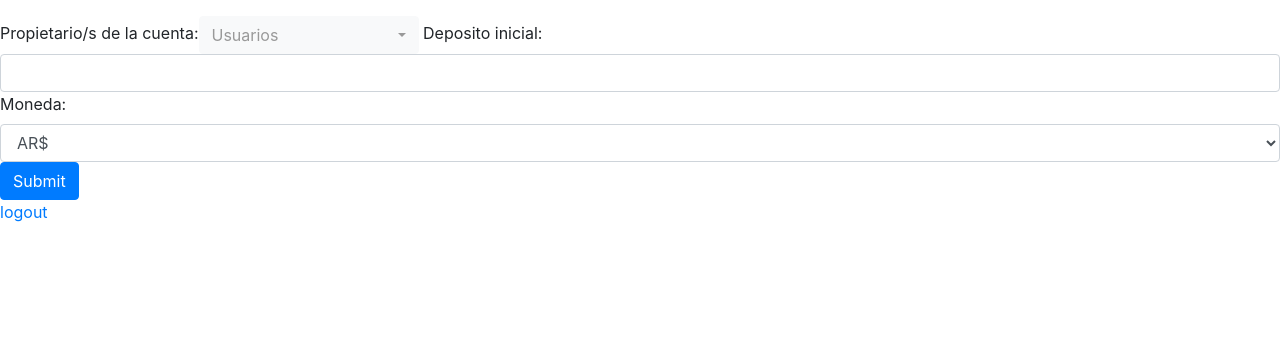
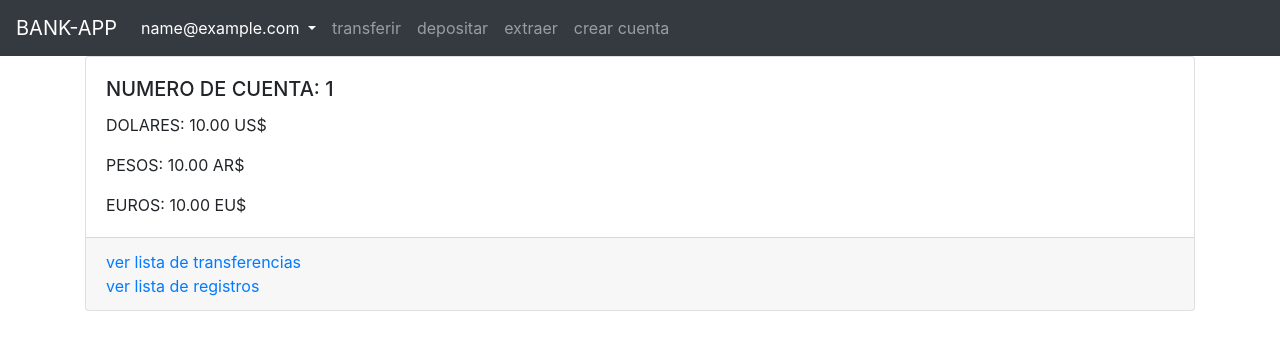
Before and after one commit to nbmateus/django-bank-app, a Django app: page / in a window 1280 px wide. Shown: the top 350 px of the page. Run offline with Django 3.2, Linux system fonts and the light colour scheme; a user stored in the database is signed in; tables that the repository leaves empty hold one stand-in row (values such as "Sample post"); some libraries are stand-ins or nearby versions.

Commit message:
interfaz admin

```diff
--- a/bankAccounts/views.py
+++ b/bankAccounts/views.py
@@ -10,7 +10,7 @@ from django.contrib.auth.mixins import LoginRequiredMixin
 def home(request):
     if request.user.is_authenticated:
         if request.user.is_admin:
-            return render(request, template_name = 'bankAccounts/admin.html', context={'accForm':AccountForm(user=request.user)})
+            return render(request, template_name = 'bankAccounts/admin.html', context={'accForm':AccountForm(user=request.user), 'transactionForm':TransactionForm(user=request.user),'depositForm':DepositForm(user=request.user), 'extractionForm':ExtractionForm(user=request.user)})
         return render(request, 'bankAccounts/user.html', {'transactionForm':TransactionForm(user=request.user),'depositForm':DepositForm(user=request.user), 'extractionForm':ExtractionForm(user=request.user)})
     return redirect('/login')
 
--- a/statics/js/bankAccounts/admin.js
+++ b/statics/js/bankAccounts/admin.js
@@ -1,6 +1,104 @@
 $(document).ready(function(){
     //$('select').selectpicker();
-    console.log("DOCUMENT READY")
+
+    $('#idTransactionForm').submit(function(){
+        event.preventDefault();
+        $.ajax({
+            url: $(this).attr("action"),
+            type: $(this).attr("method"),
+            data: $(this).serialize(),
+            success: function (response) {
+                if(response.errors){
+                    if (response.errors.rAccNumber){
+                        document.getElementById('idTransactionErrors').innerHTML ="<font color='red'>"+response.errors.rAccNumber+"</font>";
+                    }else{
+                        document.getElementById('idTransactionErrors').innerHTML ="<font color='red'>"+response.errors.__all__+"</font>";
+                    }
+
+                }else{
+                    //window.location.href = response.redirectUrl;
+                    document.getElementById('idTransactionErrors').innerHTML ="<font color='green'>Transaccion realizada con exito.</font>";
+
+                }
+            },
+            error: function (response) {
+                console.log("Error: " + response)
+            }
+        });
+
+    })
+
+    $('#idDepositForm').submit(function(){
+        event.preventDefault();
+        $.ajax({
+            url: $(this).attr("action"),
+            type: $(this).attr("method"),
+            data: $(this).serialize(),
+            success: function (response) {
+                console.log("Response: "+JSON.stringify(response))
+                if(response.errors && response.errors.amount){
+                        document.getElementById('idDepositErrors').innerHTML ="<font color='red'>"+response.errors.amount+"</font>";
+                }else{
+                    //window.location.href = response.redirectUrl;
+                    document.getElementById('idDepositErrors').innerHTML ="<font color='green'>"+response.message+"</font>";
+                }
+            },
+            error: function (response) {
+                console.log("Error: " + response)
+            }
+        });
+    })
+
+    $('#idExtractionForm').submit(function(){
+        event.preventDefault();
+        $.ajax({
+            url: $(this).attr("action"),
+            type: $(this).attr("method"),
+            data: $(this).serialize(),
+            success: function (response) {
+                console.log("Response: "+JSON.stringify(response))
+                if(response.errors && response.errors.amount){
+                        document.getElementById('idExtractionErrors').innerHTML ="<font color='red'>"+response.errors.amount+"</font>";
+                }else{
+                    //window.location.href = response.redirectUrl;
+                    document.getElementById('idExtractionErrors').innerHTML ="<font color='green'>"+response.message+"</font>";
+                }
+            },
+            error: function (response) {
+                console.log("Error: " + response)
+            }
+        });
+    })
+
+
+    //////IMPORT ACCOUNTS LIST HTML
+    $.ajax({
+        url: "/home/myAccounts/",
+        type: 'GET',
+        data: $(this).serialize(),
+        success: function (response) {
+            console.log("RESPONSE: "+response)
+            document.getElementById("idMyAccounts").innerHTML = response
+        },
+        error: function (response) {
+            console.log("Error: " + response)
+        }
+    });
+
+    //////IMPORT ACTIONS LIST HTML
+    $.ajax({
+        url: "/home/actionslog/",
+        type: 'GET',
+        data: $(this).serialize(),
+        success: function (response) {
+            console.log("RESPONSE: "+response)
+            document.getElementById("idMovimientos").innerHTML = response
+        },
+        error: function (response) {
+            console.log("Error: " + response)
+        }
+    });
+
     $('#idAccForm').submit(function(){
         console.log("SUBMIT FORM")
         event.preventDefault();
--- a/templates/bankAccounts/admin.html
+++ b/templates/bankAccounts/admin.html
@@ -1,34 +1,155 @@
 <!DOCTYPE html>
-<html lang="en">
+<html lang="es">
 
 <head>
   <meta charset="UTF-8">
   <meta name="viewport" content="width=device-width, initial-scale=1.0">
-  <meta http-equiv="X-UA-Compatible" content="ie=edge">
+  <title>ADMIN</title>
+</head>
 
-  <title>Index</title>
-
-  <link rel="stylesheet" href="/static/css/bootstrap.min.css">
+<link rel="stylesheet" href="/static/css/bootstrap.min.css">
  <!----> <link rel="stylesheet" href="/static/css/bootstrap-select.css">
   <script src="/static/js/bs/jquery-3.4.1.js"></script>
   <script src="/static/js/bs/bootstrap.bundle.min.js"></script>
   <script src="/static/js/bs/bootstrap-select.min.js"></script>
   <script src="/static/js/bankAccounts/admin.js"></script>
 
-
-</head>
-
 <body>
 
+  <nav class="navbar navbar-expand-lg navbar-dark bg-dark">
+    <a class="navbar-brand" href="/">BANK-APP</a>
+    <button class="navbar-toggler" type="button" data-toggle="collapse" data-target="#navbarNavAltMarkup"
+      aria-controls="navbarNavAltMarkup" aria-expanded="false" aria-label="Toggle navigation">
+      <span class="navbar-toggler-icon"></span>
+    </button>
+    <div class="collapse navbar-collapse" id="navbarNavAltMarkup">
+      <div class="navbar-nav">
+        <li class="nav-item dropdown active">
+          <a class="nav-link dropdown-toggle" href="#" id="navbarDropdownMenuLink" role="button" data-toggle="dropdown"
+            aria-haspopup="true" aria-expanded="false">
+            {{ request.user }}
+          </a>
+          <div class="dropdown-menu" aria-labelledby="navbarDropdownMenuLink">
+            <a class="dropdown-item" href="">ver mis cuentas</a>
+            <a class="dropdown-item" href="/home/actionslog/">ver registros</a>
+            <a class="dropdown-item" href="/home/myTransactions/">ver transferencias</a>
+            <a class="dropdown-item" href="/login/logout/"> cerrar sesion</a>
+          </div>
+        </li>
+        <a class="nav-item nav-link" type="button" data-toggle="modal" data-target="#exampleModalCenter">
+          transferir</a>
+        <a class="nav-item nav-link" type="button" data-toggle="modal" data-target="#exampleModalCenter2">
+          depositar</a>
+        <a class="nav-item nav-link" type="button" data-toggle="modal" data-target="#exampleModalCenter3">
+          extraer</a>
+        <a class="nav-item nav-link" type="button" data-toggle="modal" data-target="#exampleModalCenter4">
+          crear cuenta</a>
+      </div>
+    </div>
+  </nav>
 
-  <form id="idAccForm" action="/home/createAccount/" method="POST"> {% csrf_token %}
-    <div id="idAccFormErrors" class="form-group"></div>
-    {{ accForm  }}
+  <div class="container">
+    <div id="idMyAccounts">
 
-    <button type="submit" name="submit" class="btn btn-primary">Submit</button>
-  </form>
+    </div>
+  </div>
+  <!-- Modal -->
+  <div class="modal fade" id="exampleModalCenter" tabindex="-1" role="dialog" aria-labelledby="exampleModalCenterTitle"
+    aria-hidden="true">
+    <div class="modal-dialog modal-dialog-centered" role="document">
+      <div class="modal-content">
+        <div class="modal-header">
+          <h5 class="modal-title" id="exampleModalLongTitle">Transaccion</h5>
+          <button type="button" class="close" data-dismiss="modal" aria-label="Close">
+            <span aria-hidden="true">&times;</span>
+          </button>
+        </div>
+        <div class="modal-body">
+          <form id="idTransactionForm" action="/home/makeTransaction/" method="POST">{% csrf_token %}
+            <div id='idTransactionErrors'></div>
+            {{ transactionForm.as_p }}
+            <button type="submit" name="submit" class="btn btn-primary">Enviar</button>
+          </form>
+        </div>
 
-  <a href='/login/logout'>logout</a>
+      </div>
+    </div>
+  </div>
+
+  <!-- Modal -->
+  <div class="modal fade" id="exampleModalCenter2" tabindex="-1" role="dialog" aria-labelledby="exampleModalCenterTitle"
+    aria-hidden="true">
+    <div class="modal-dialog modal-dialog-centered" role="document">
+      <div class="modal-content">
+        <div class="modal-header">
+          <h5 class="modal-title" id="exampleModalLongTitle">Depositar</h5>
+          <button type="button" class="close" data-dismiss="modal" aria-label="Close">
+            <span aria-hidden="true">&times;</span>
+          </button>
+        </div>
+        <div class="modal-body">
+          <form id="idDepositForm" action="/home/deposit/" method="POST">{% csrf_token %}
+            <div id='idDepositErrors'></div>
+            {{ depositForm.as_p }}
+            <button type="submit" name="submit" class="btn btn-primary">Enviar deposito</button>
+          </form>
+        </div>
+
+      </div>
+    </div>
+  </div>
+  <!-- Modal -->
+  <div class="modal fade" id="exampleModalCenter3" tabindex="-1" role="dialog" aria-labelledby="exampleModalCenterTitle"
+    aria-hidden="true">
+    <div class="modal-dialog modal-dialog-centered" role="document">
+      <div class="modal-content">
+        <div class="modal-header">
+          <h5 class="modal-title" id="exampleModalLongTitle">Extraer</h5>
+          <button type="button" class="close" data-dismiss="modal" aria-label="Close">
+            <span aria-hidden="true">&times;</span>
+          </button>
+        </div>
+        <div class="modal-body">
+          <form id="idExtractionForm" action="/home/extraction/" method="POST">{% csrf_token %}
+            <div id='idExtractionErrors'></div>
+            {{ extractionForm.as_p }}
+            <button type="submit" name="submit" class="btn btn-primary">realizar
+              extraccion</button>
+          </form>
+        </div>
+
+      </div>
+    </div>
+  </div>
+
+  <!-- Modal -->
+  <div class="modal fade" id="exampleModalCenter4" tabindex="-1" role="dialog" aria-labelledby="exampleModalCenterTitle"
+    aria-hidden="true">
+    <div class="modal-dialog modal-dialog-centered" role="document">
+      <div class="modal-content">
+        <div class="modal-header">
+          <h5 class="modal-title" id="exampleModalLongTitle">crear cuenta</h5>
+          <button type="button" class="close" data-dismiss="modal" aria-label="Close">
+            <span aria-hidden="true">&times;</span>
+          </button>
+        </div>
+        <div class="modal-body">
+          <form id="idAccForm" action="/home/createAccount/" method="POST"> {% csrf_token %}
+            <div id="idAccFormErrors"></div>
+            {{ accForm  }}
+
+            <button type="submit" name="submit" class="btn btn-primary">guardar cuenta</button>
+          </form>
+        </div>
+
+      </div>
+    </div>
+  </div>
+
+
+
+
+
 </body>
 
 </html>
```
